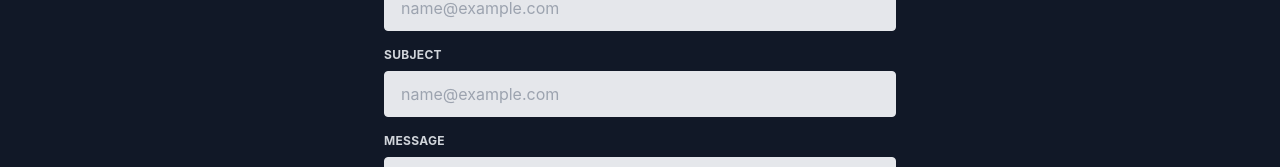
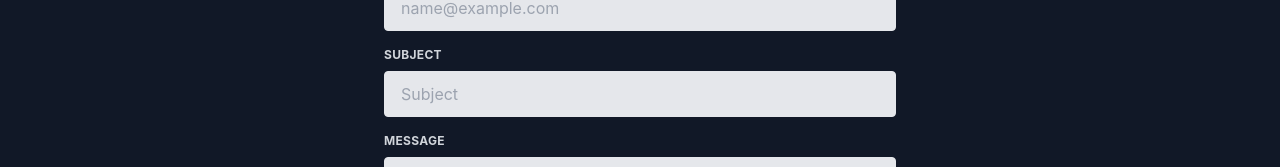
Before and after one commit to pdbesse/portfolio, a React (Create React App) app: page / in a window 1280 px wide. Shown: the part 3853-4020 px from the top of the page. Built offline with nearby package versions, Linux system fonts and the light colour scheme.

Commit message:
update Subject placeholder

```diff
--- a/src/components/Contact/Contact.js
+++ b/src/components/Contact/Contact.js
@@ -93,7 +93,7 @@ const ContactForm = ({ setAlertContent, setShowAlert }) => {
             </Form.Label>
             <Form.Control className="appearance-none block w-full bg-gray-200 text-gray-700 border border-gray-200 rounded py-3 px-4 mb-3 leading-tight focus:outline-none focus:bg-white focus:border-gray-500"
               type="text"
-              placeholder="name@example.com"
+              placeholder="Subject"
               onChange={handleChange}
               value={formData.subject}
             />
```
